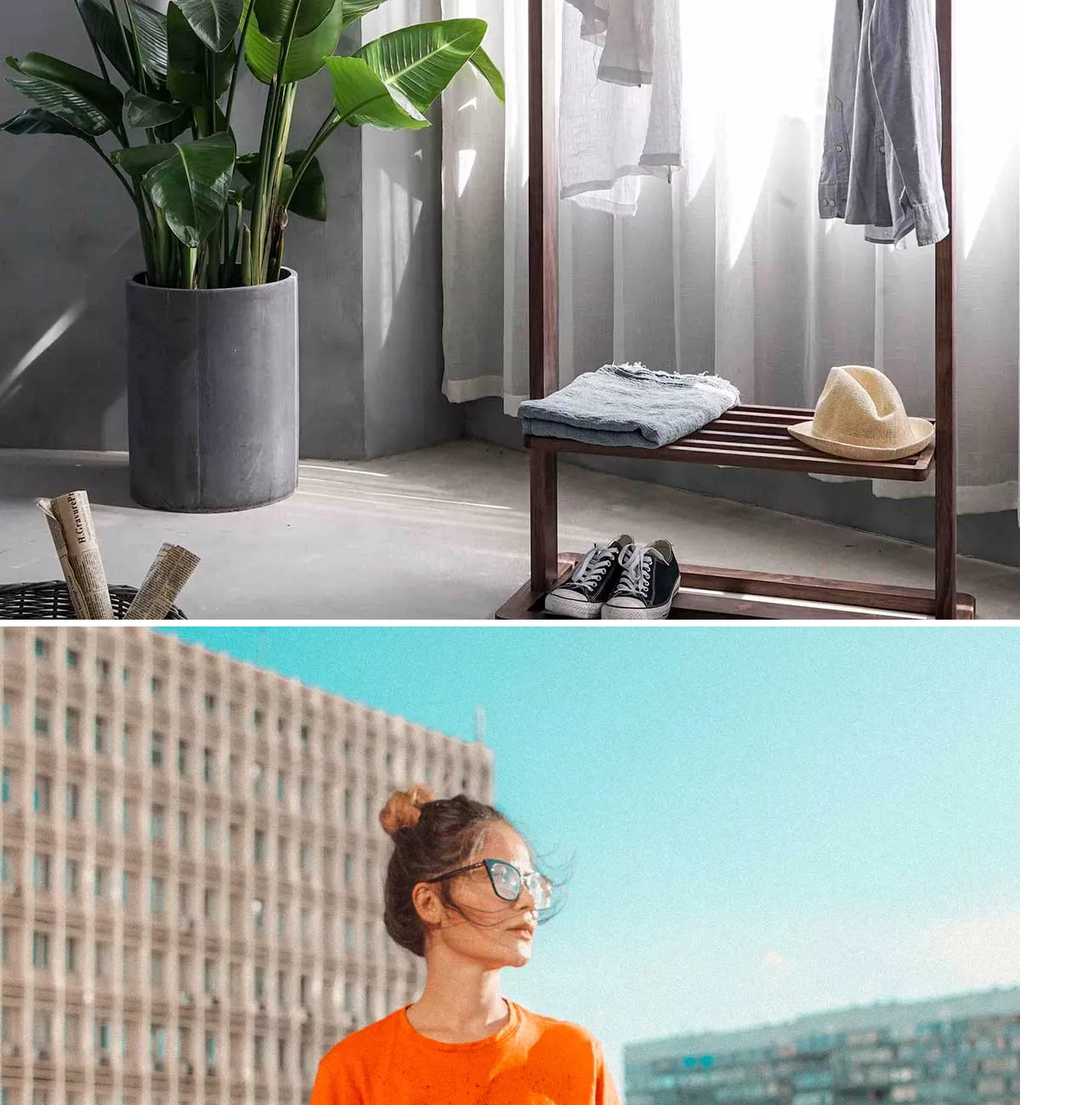
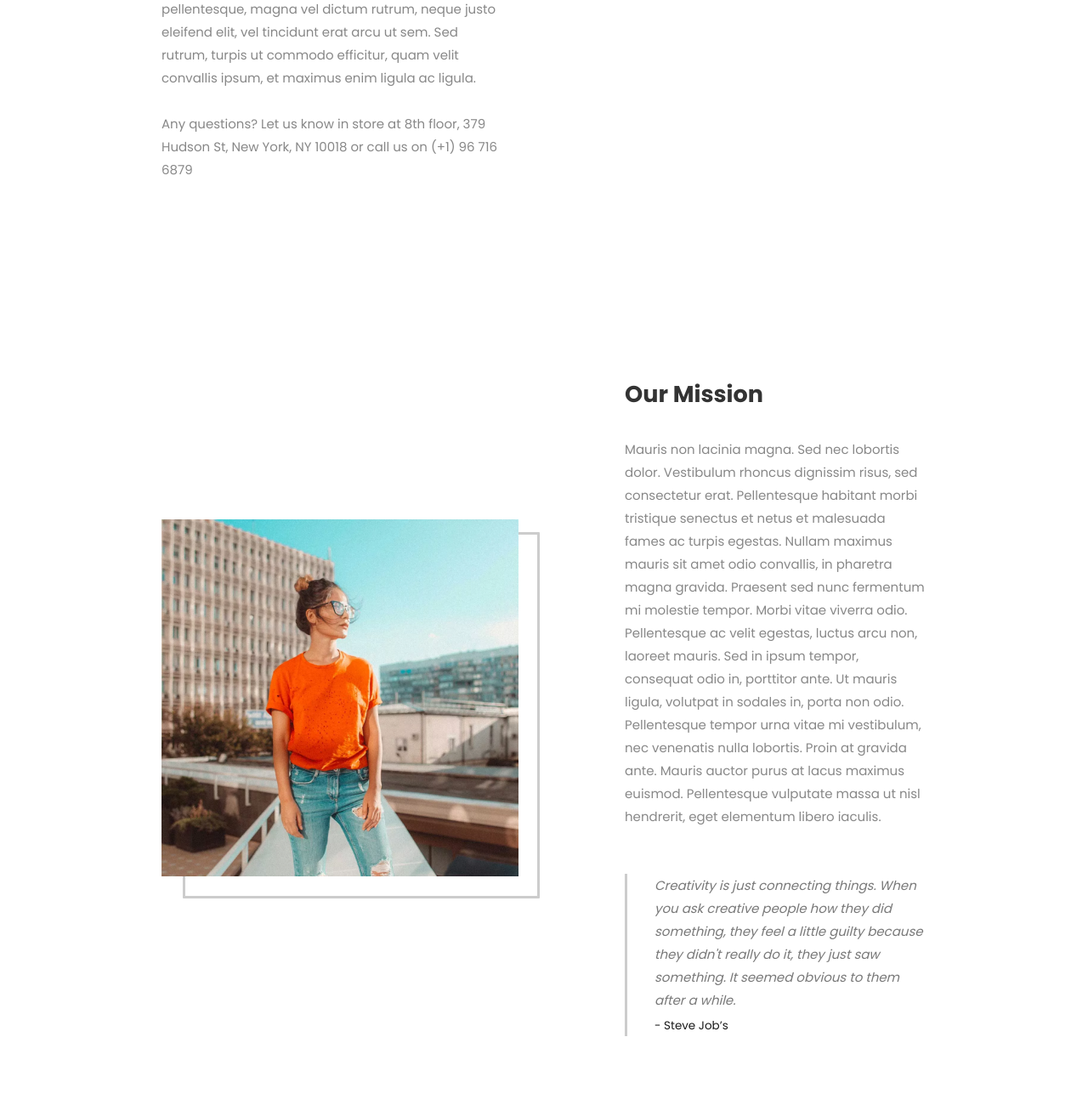
Before and after one commit to zezo2030/project-team5, a plain HTML site: page about.html in a window 1280 px wide. Shown: the part 840-2140 px from the top of the page at 85% size. Drawn offline with Linux system fonts and the light colour scheme.

Commit message:
add about

```diff
--- a/style.css
+++ b/style.css
@@ -1094,3 +1094,193 @@
      color: #4a4de7;
      text-decoration: none;
  }
+
+
+ /*start about*/
+
+
+ /* our story style */
+ .ourStory {
+     /* background-color: rgb(255, 182, 127); */
+     width: 100%;
+     display: flex;
+     justify-content: space-between;
+     align-items: center;
+     padding: 100px 190px;
+ }
+
+
+ .ourStory>.text>h3 {
+     font-family: "Poppins", sans-serif;
+     font-weight: 700;
+     font-style: normal;
+
+     font-size: 1.8em;
+     /* padding-bottom: 10px; */
+     color: #333333;
+     margin: 0px;
+     display: block;
+     margin-block-start: 1em;
+     margin-block-end: 1em;
+     margin-inline-start: 0px;
+     margin-inline-end: 0px;
+     unicode-bidi: isolate;
+
+ }
+
+ .ourStory>.text>p {
+     font-family: "Poppins", sans-serif;
+     font-weight: 210;
+     font-style: normal;
+     font-size: 1em;
+     width: 100%;
+     margin: 0;
+     padding: 0;
+     /* text-align: justify; */
+     display: block;
+     color: #888888;
+     line-height: 1.8;
+ }
+
+ .ourStory>.img {
+     margin-top: -100px;
+     position: relative;
+     display: inline-block;
+ }
+
+ .ourStory>.img::before {
+     content: "";
+     position: absolute;
+     top: 40px;
+     left: 75px;
+     right: 25px;
+     bottom: -10px;
+     border: 3px solid #ccc;
+     border-radius: 1px;
+     z-index: 1;
+ }
+
+ .ourStory>.img>img {
+     width: 400px;
+     padding-top: 16px;
+     margin-left: 100px;
+     padding-bottom: 16px;
+     /* border: 4px solid #cac9c9; */
+     position: relative;
+     z-index: 2;
+     display: block;
+ }
+
+
+ /* our mission style */
+ .ourMission {
+     /* background-color: rgb(255, 182, 127); */
+     width: 100%;
+     display: flex;
+     justify-content: space-between;
+     align-items: center;
+     padding: 100px 190px;
+     padding-bottom: 200px;
+ }
+
+ .ourMission>.text{
+     margin-left: 25px;
+ }
+
+ .ourMission>.text>h3 {
+     font-family: "Poppins", sans-serif;
+     font-weight: 700;
+     font-style: normal;
+
+     font-size: 1.8em;
+     /* padding-bottom: 10px; */
+     color: #333333;
+     margin: 0px;
+     display: block;
+     margin-block-start: 1em;
+     margin-block-end: 1em;
+     margin-inline-start: 0px;
+     margin-inline-end: 0px;
+     unicode-bidi: isolate;
+
+ }
+
+ .ourMission>.text>p {
+     font-family: "Poppins", sans-serif;
+     font-weight: 210;
+     font-style: normal;
+     font-size: 1em;
+     width: 100%;
+     margin: 0;
+     padding: 0;
+     /* text-align: justify; */
+     /* display: block; */
+     color: #888888;
+     line-height: 1.8;
+ }
+
+ .lineBefore>p{
+     font-family: "Poppins", sans-serif;
+     font-weight: 300;
+     font-style: italic;
+     font-size: 1em;
+     width: 100%;
+     margin: 0;
+     padding: 0;
+     /* text-align: justify; */
+     /* display: block; */
+     color: #797979;
+     line-height: 1.8;
+ }
+ #steve{
+     font-style: normal;
+     color: #1a1a1a;
+     font-weight: 300;
+     font-size: 0.9em;
+     margin-top: 5px;
+     /* line-height: 1.8; */
+ }
+
+ .lineBefore{
+     position: relative;
+     padding-left: 35px;
+ }
+ .lineBefore>p::before{
+     content: "";
+     position: absolute;
+     left: 0;
+     top: 0;
+     width: 3px;
+     height: 100%;
+     background-color: #ccc;
+ }
+
+ .ourMission>.img {
+     /* margin-top: -100px; */
+     position: relative;
+     display: inline-block;
+ }
+
+ .ourMission>.img::before {
+     content: "";
+     position: absolute;
+     top: 40px;
+     left: 25px;
+     right: 75px;
+     bottom: -10px;
+     border: 3px solid #ccc;
+     border-radius: 1px;
+     z-index: 1;
+ }
+
+ .ourMission>.img>img {
+     width: 420px;
+     padding-top: 25px;
+     /* margin-top: 25px; */
+     margin-right: 100px;
+     padding-bottom: 16px;
+     /* border: 4px solid #cac9c9; */
+     position: relative;
+     z-index: 2;
+     display: block;
+ }
```
